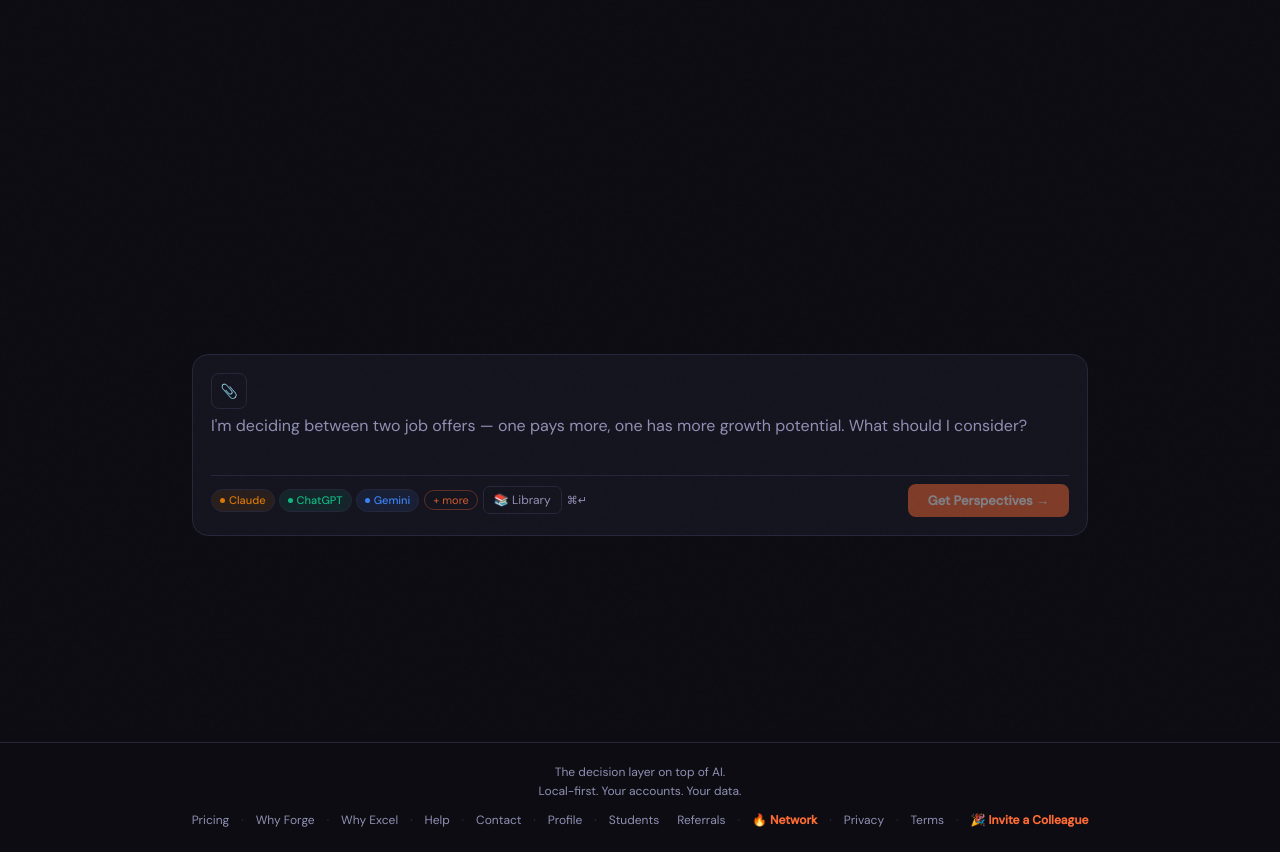
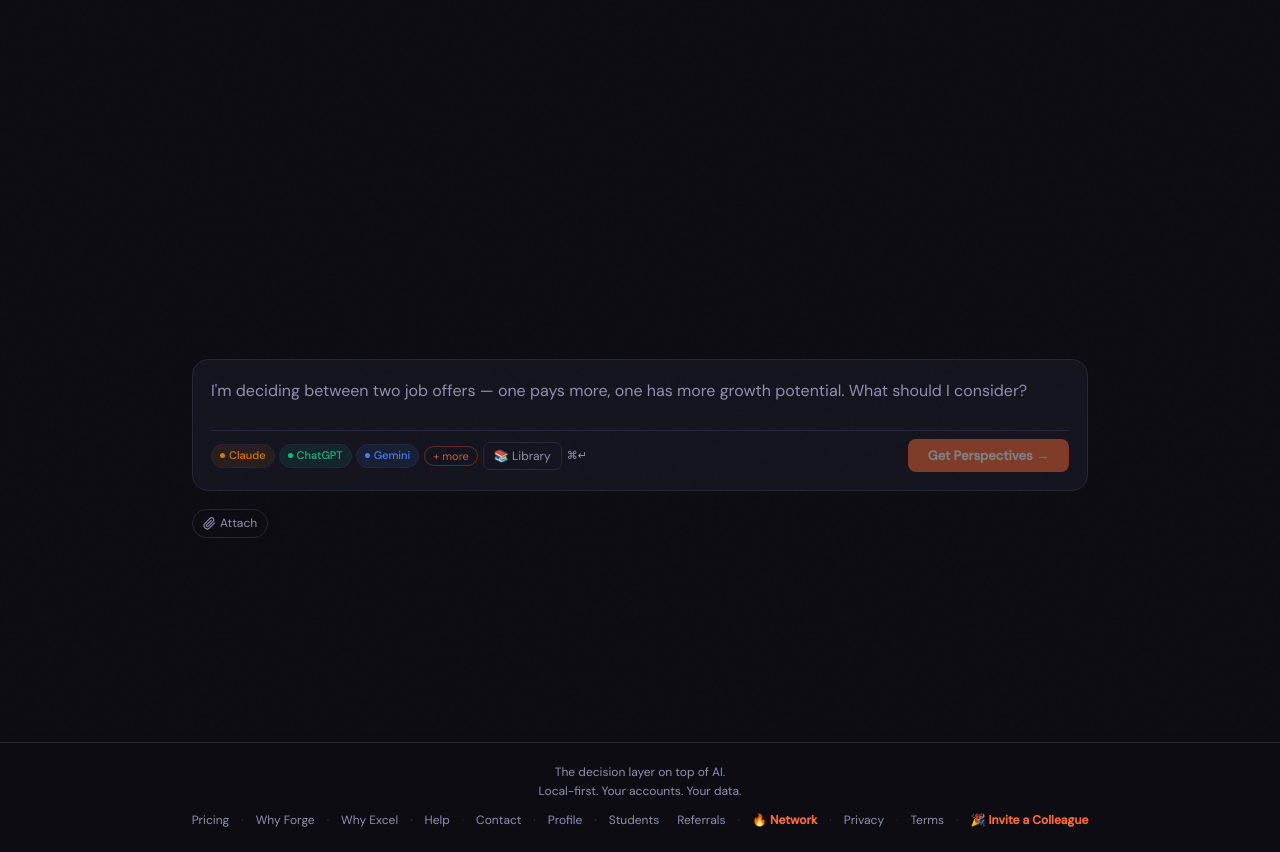
Before and after one commit to ProjectCoachAI/projectcoachai-forge-edition, a browser extension: page forge-web/perspectives-v4.html in a window 1280 px wide. Shown: the part 66-918 px from the top of the page. Drawn offline with Linux system fonts and the light colour scheme.

Commit message:
v4: move file attach outside input — paperclip icon below input with file tags

```diff
--- a/forge-web/perspectives-v4.html
+++ b/forge-web/perspectives-v4.html
@@ -720,11 +720,10 @@ localStorage.setItem('forge_last_page', window.location.pathname);
   </div>
   <div id="quickPromptChips" style="display:none;margin-bottom:8px;flex-wrap:wrap;gap:6px;align-items:center"></div>
 <div class="prompt-wrap">
-    <label for="perspFileInput" title="Attach file" style="cursor:pointer;width:36px;height:36px;border-radius:8px;border:1px solid var(--border);background:transparent;color:var(--muted);font-size:14px;flex-shrink:0;display:flex;align-items:center;justify-content:center;align-self:flex-end;margin-bottom:4px;transition:all .15s" onmouseover="this.style.borderColor='var(--accent)';this.style.color='var(--accent)'" onmouseout="this.style.borderColor='var(--border)';this.style.color='var(--muted)'">📎</label>
     <input type="file" id="perspFileInput" accept=".pdf,.png,.jpg,.jpeg,.txt,.csv,.docx" style="display:none" onchange="handlePerspFile(this)" multiple/>
     <div style="flex:1;display:flex;flex-direction:column;gap:6px">
       <textarea class="prompt-input" id="promptInput" placeholder="I'm deciding between two job offers — one pays more, one has more growth potential. What should I consider?" rows="1" style="min-height:44px;max-height:400px;width:100%;overflow-y:auto;resize:none" oninput="autoResizePrompt(this)"></textarea>
-      <div id="perspFileTags" style="display:flex;flex-wrap:wrap;gap:6px;margin-top:4px"></div>
+
     </div>
     <div class="prompt-footer" style="display:flex;align-items:center;justify-content:space-between;gap:8px;flex-wrap:wrap">
       <div style="display:flex;align-items:center;gap:5px;flex-wrap:nowrap;overflow:hidden;flex:1;min-width:0">
@@ -750,6 +749,13 @@ localStorage.setItem('forge_last_page', window.location.pathname);
     <button class="mode-tab" onclick="setMode('synthesize')">&#10022; Synthesize</button>
   </div>
 
+  <div style="display:flex;align-items:center;gap:8px;margin-bottom:6px;margin-top:4px">
+    <label for="perspFileInput" title="Attach file" style="cursor:pointer;display:inline-flex;align-items:center;gap:4px;padding:4px 10px;border-radius:20px;border:1px solid var(--border);background:transparent;color:var(--muted);font-size:12px;transition:all .15s;flex-shrink:0" onmouseover="this.style.borderColor='var(--accent)';this.style.color='var(--accent)'" onmouseout="this.style.borderColor='var(--border)';this.style.color='var(--muted)'">
+      <svg width="13" height="13" viewBox="0 0 24 24" fill="none" stroke="currentColor" stroke-width="2" stroke-linecap="round" stroke-linejoin="round"><path d="M21.44 11.05l-9.19 9.19a6 6 0 0 1-8.49-8.49l9.19-9.19a4 4 0 0 1 5.66 5.66l-9.2 9.19a2 2 0 0 1-2.83-2.83l8.49-8.48"/></svg>
+      Attach
+    </label>
+    <div id="perspFileTags" style="display:flex;flex-wrap:wrap;gap:6px;align-items:center"></div>
+  </div>
   <div class="starters">
     <div class="starter" onclick="fillStarter(this)">What's the best way to...</div>
     <div class="starter" onclick="fillStarter(this)">Get Perspectives on these options...</div>
```
